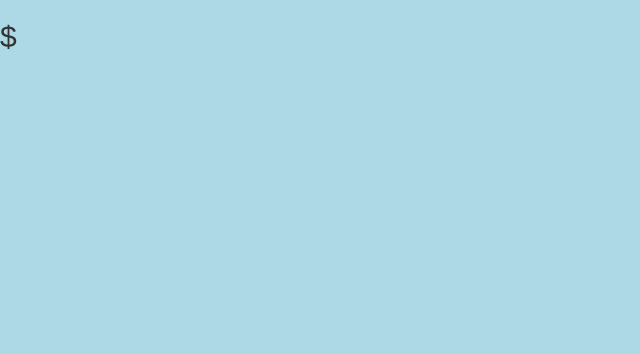
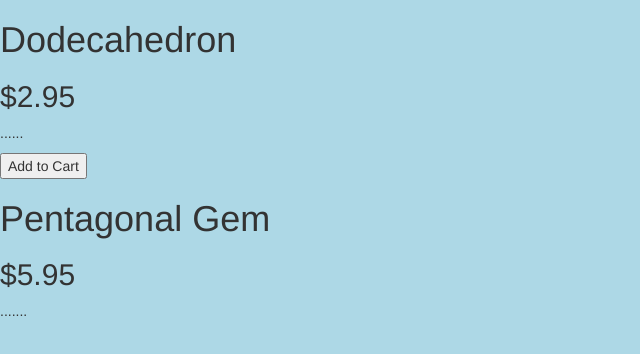
Before and after one commit to anniebae/angular_cc, a plain HTML site: page index.html in a window 1280 px wide. Shown: the whole page, without its empty margins (0-640 px from the left). Drawn offline with Linux system fonts and the light colour scheme.

Commit message:
ng-repeat implemented to iterate through each object

```diff
--- a/index.html
+++ b/index.html
@@ -7,11 +7,11 @@
   <link rel="stylesheet" href="stylesheets/styles.css">
 </head>
 <body ng-controller="StoreController as store">
-  <div ng-hide="store.product.soldOut">
-      <h1> {{store.product.name}} </h1>
-      <h2> ${{store.product.price}} </h2>
-      <p> {{store.product.description}} </p>
-      <button ng-show="store.product.canPurchase">Add to Cart</button>
+  <div ng-repeat="product in store.products">
+      <h1> {{product.name}} </h1>
+      <h2> ${{product.price}} </h2>
+      <p> {{product.description}} </p>
+      <button ng-show="product.canPurchase">Add to Cart</button>
     </div>
 
   <script src="js/lib/jquery.js"></script>
```
